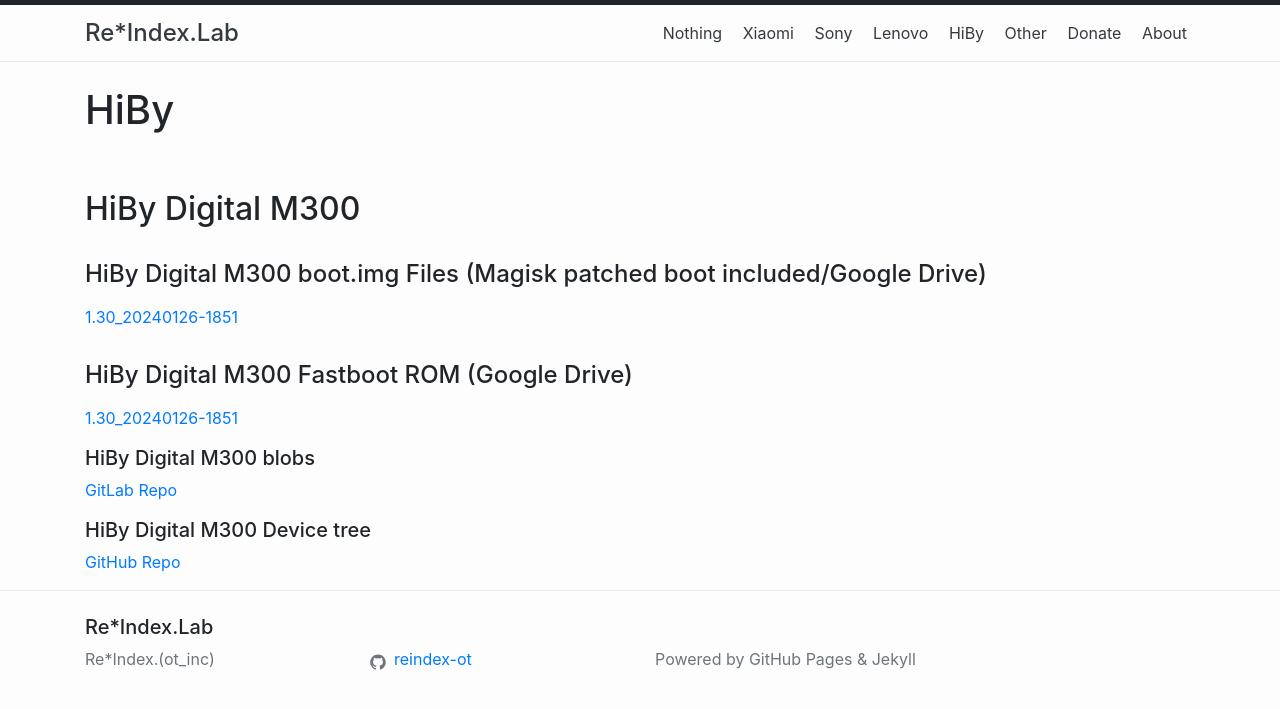
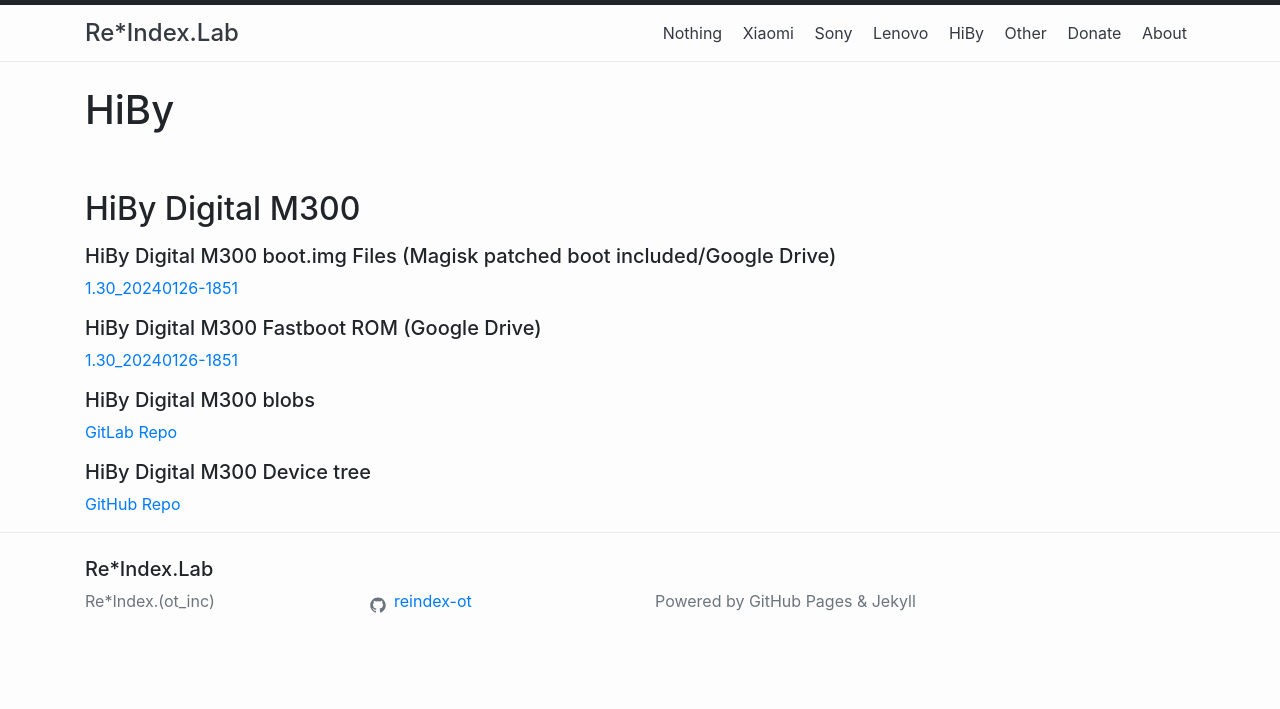
Before and after one commit to reindex-ot/reindex-ot.github.io, a Jekyll site: the page built from hiby.md, in a window 1280 px wide. Shown: the top 709 px of the page. Built offline with Jekyll 4.4.1, drawn with Linux system fonts in a browser that asks for light colours.

```diff
--- a/hiby.md
+++ b/hiby.md
@@ -5,9 +5,9 @@ permalink: /hiby/
 ---
 
 ## HiBy Digital M300
-#### HiBy Digital M300 boot.img Files (Magisk patched boot included/Google Drive)
+##### HiBy Digital M300 boot.img Files (Magisk patched boot included/Google Drive)
 [1.30_20240126-1851](https://drive.google.com/file/d/1L0QurUo5cP5Z8luGYCnFNgXG9fcKCxJ3/view?usp=drivesdk)
-#### HiBy Digital M300 Fastboot ROM (Google Drive)
+##### HiBy Digital M300 Fastboot ROM (Google Drive)
 [1.30_20240126-1851](https://drive.google.com/file/d/1zxw3cP-y6Ixx1o4PL_DA4rm3XwCWbgEU/view?usp=drive_link)
 ##### HiBy Digital M300 blobs
 [GitLab Repo](https://gitlab.com/reindex_ot/hiby_digital_m300_blobs)
```
